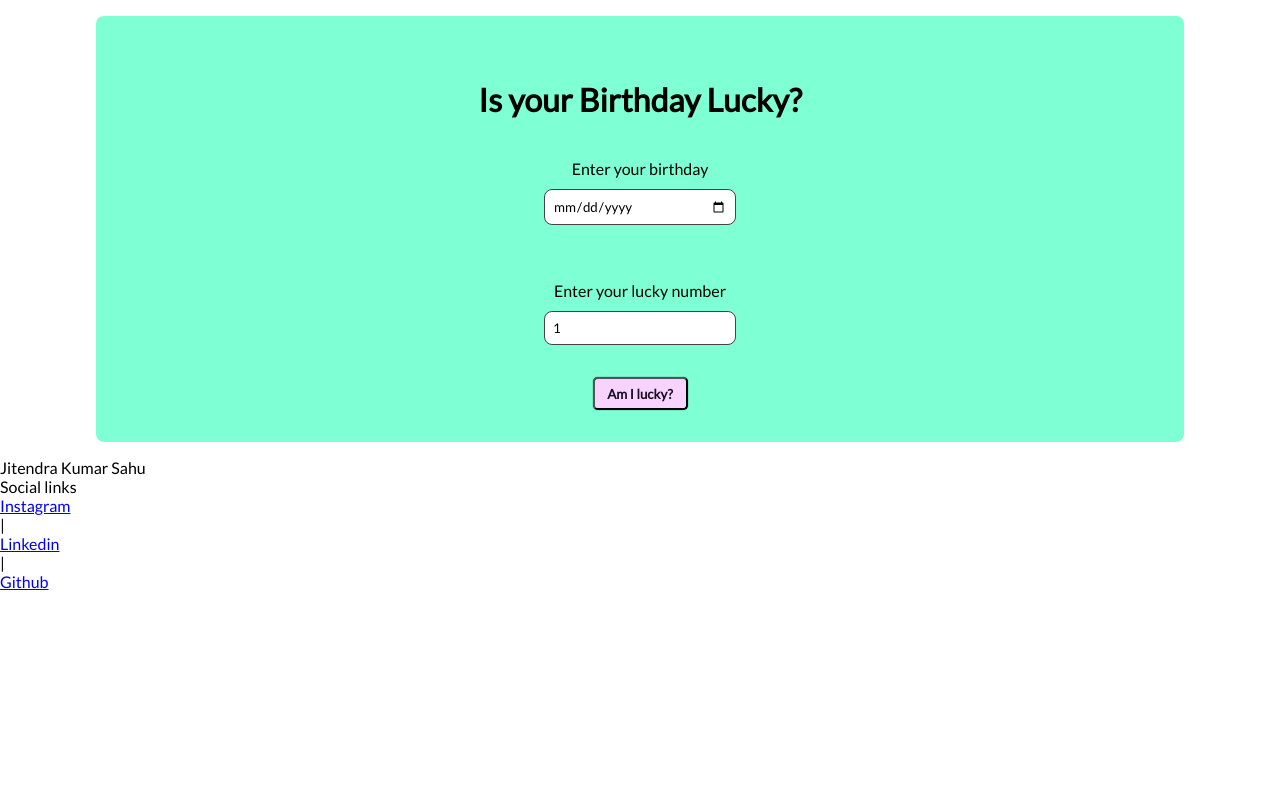
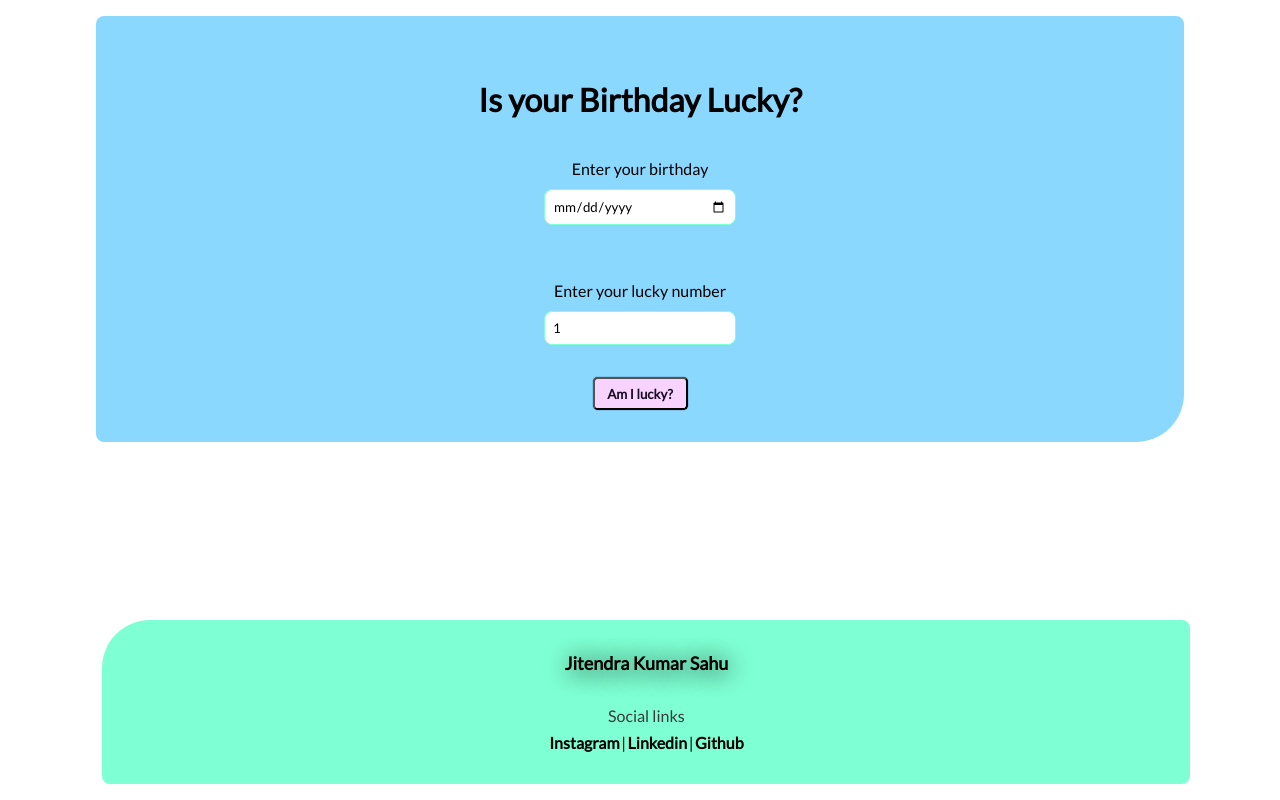
Before and after one commit to Jitendra1mp4/lucky-birthday, a React (Create React App) app: page / in a window 1280 px wide. Built offline with nearby package versions, Linux system fonts and the light colour scheme.

Commit message:
style : updated them and added style for footer.

```diff
--- a/src/App.css
+++ b/src/App.css
@@ -1,5 +1,8 @@
 @import url('https://fonts.googleapis.com/css2?family=Lato&family=Source+Sans+Pro&display=swap');
 :root{
+  --color-primary : aquamarine ;
+  --color-secondary : rgb(139, 216, 255) ;
+  --color-gray : rgb(56, 56, 56) ;
   --std-width : 12rem ;
 }
 * {
@@ -9,13 +12,16 @@
   font-family: 'Lato', sans-serif;
 }
 
-.div-learning {
+footer,.div-learning {
   text-align: center;
   max-width: 85%;
   margin: 1rem auto;
-  background-color: aquamarine;
+  background-color: var(--color-secondary);
   padding: 1rem 1rem;
   border-radius:8px;
+}
+.div-learning{
+  border-bottom-right-radius:3rem;
 }
 .div-learning h1 {
   margin-top: 3rem;
@@ -42,7 +48,8 @@ label,input{
 
 }
 input{
-  border: 1px solid #444;
+  border: none;
+  border: 1px solid var(--color-primary);
   border-radius: 0.5rem;
 }
 
@@ -66,3 +73,51 @@ button{
   border-radius: 0.5rem;
   display: none;
 }
+
+footer {
+  background-color: var(--color-primary);
+  border-top-left-radius: 3rem;
+  padding: 2rem;
+  position:absolute;
+  left : 8% ;
+  width: 85%;
+  bottom: 0px;
+}
+
+footer ul,
+p,
+div,
+li {
+  text-align: center;
+}
+
+footer .link-social {
+  color: rgb(0, 0, 0);
+  margin: 0px 0.1rem;
+  font-weight: bolder;
+}
+.label {
+  color: var(--color-gray);
+  margin-top: 2rem;
+  margin-bottom: 0.5rem;
+}
+.container-center {
+  max-width: 600px;
+  margin: auto;
+}
+.brand {
+  color: rgb(0, 0, 0);
+  font-weight: bolder;
+  font-size: large;
+  text-shadow: black 2px 2px 25px;
+}
+.list-no-bullet {
+  list-style: none;
+}
+
+.link-text-dec-none {
+  text-decoration: none;
+}
+.list-item-inline {
+  display: inline;
+}
```
